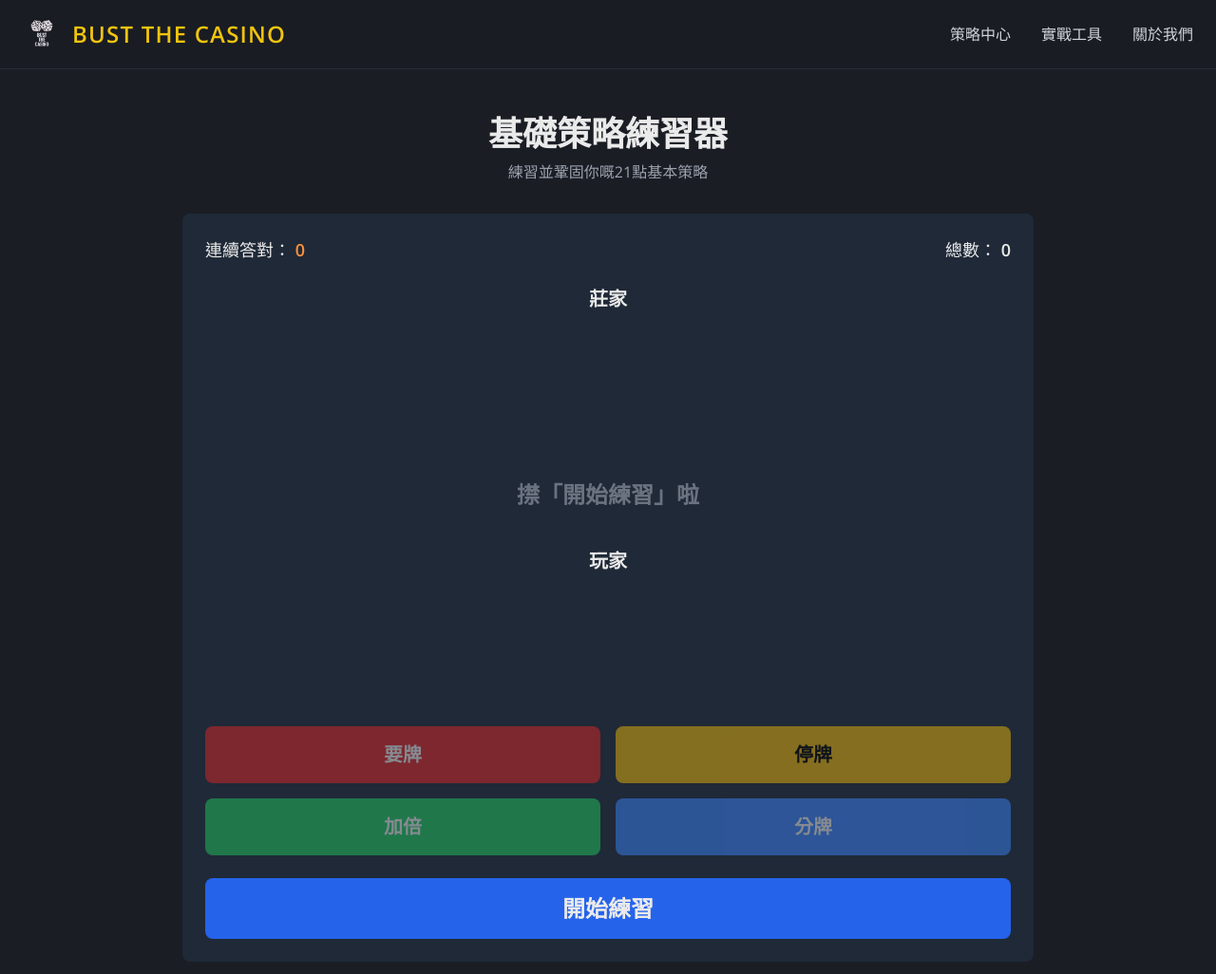
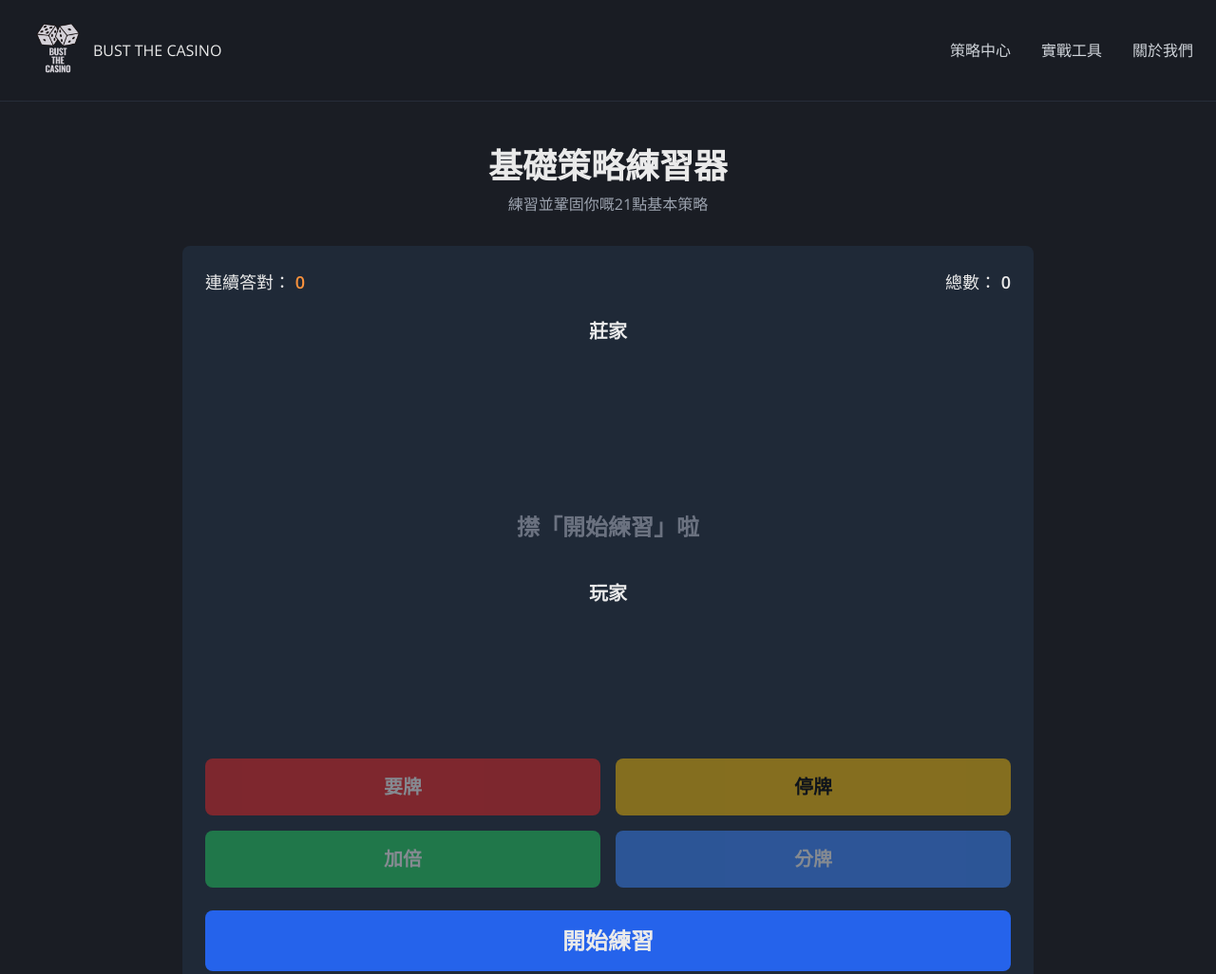
Before and after one commit to shibaluma222-blip/herewego888, a plain HTML site: page blackjack/blackjack-strategy-trainer.html in a window 1280 px wide. Shown: the top 1026 px of the page at 95% size. Drawn offline with nearby package versions, Linux system fonts and the light colour scheme.

Commit message:
Update blackjack-strategy-trainer.html

```diff
--- a/blackjack/blackjack-strategy-trainer.html
+++ b/blackjack/blackjack-strategy-trainer.html
@@ -64,8 +64,8 @@
     <!-- Header -->
     <header class="sticky-nav border-b border-gray-700/50">
         <nav class="container mx-auto px-6 py-4 flex justify-between items-center">
-            <a href="../index.html" class="flex items-center space-x-3">
-                <img src="../assets/images/logo.png" alt="Bust the Casino Logo" class="h-10">
+          <a href="../index.html" class="flex items-center space-x-3">
+                <img src="../assets/images/logo.png" alt="Bust the Casino Logo" style="height: 74px;>
                 <span id="nav-brand-text" class="text-2xl font-black font-heading tracking-wider" style="color: var(--color-accent-gold);">BUST THE CASINO</span>
             </a>
             <div class="hidden md:flex space-x-8 items-center">
```
